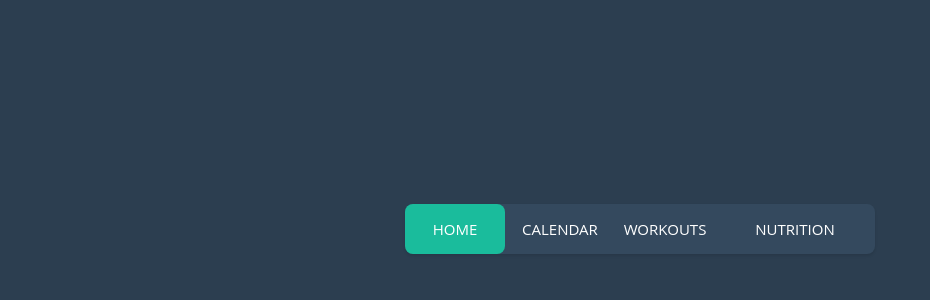
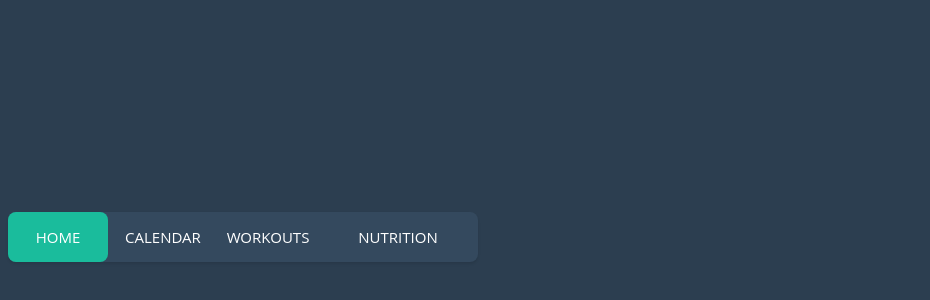
Before and after one commit to Kevinncll/good-eats, a plain HTML site: page index.html in a window 1280 px wide. Shown: the part 66-366 px from the top of the page, without its empty margins (0-930 px from the left). Drawn offline with Linux system fonts and the light colour scheme.

Commit message:
Update main.css

```diff
--- a/styles/main.css
+++ b/styles/main.css
@@ -3,7 +3,8 @@ body {
 	background: #2c3e50;
 }
 nav{
-	position: relative;
+	position: absolute;
+	right:200;
 	margin: 270px auto 0;
 	width: 470px;
 	height: 50px;
```
